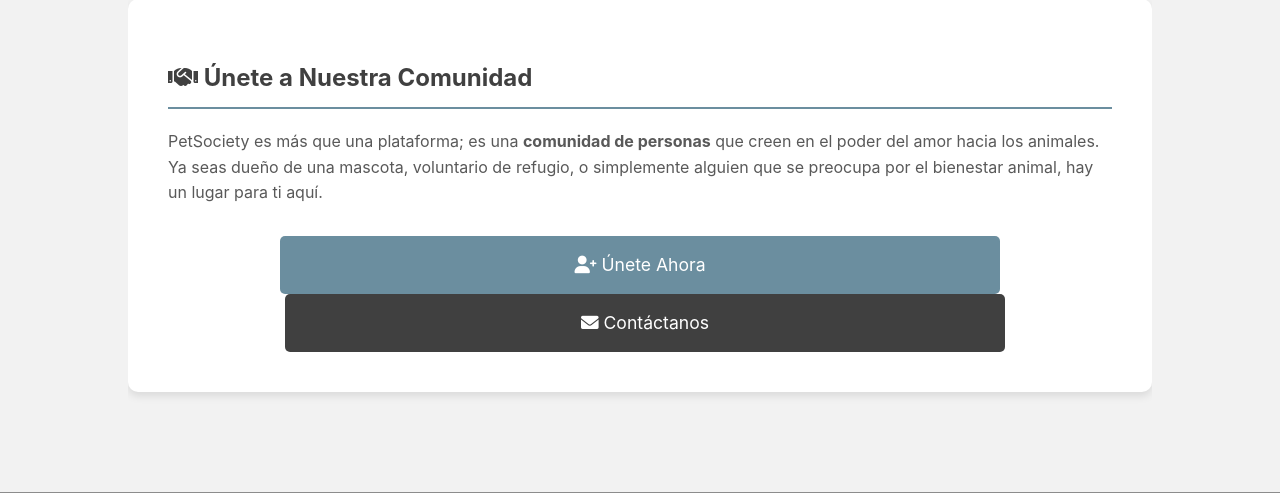
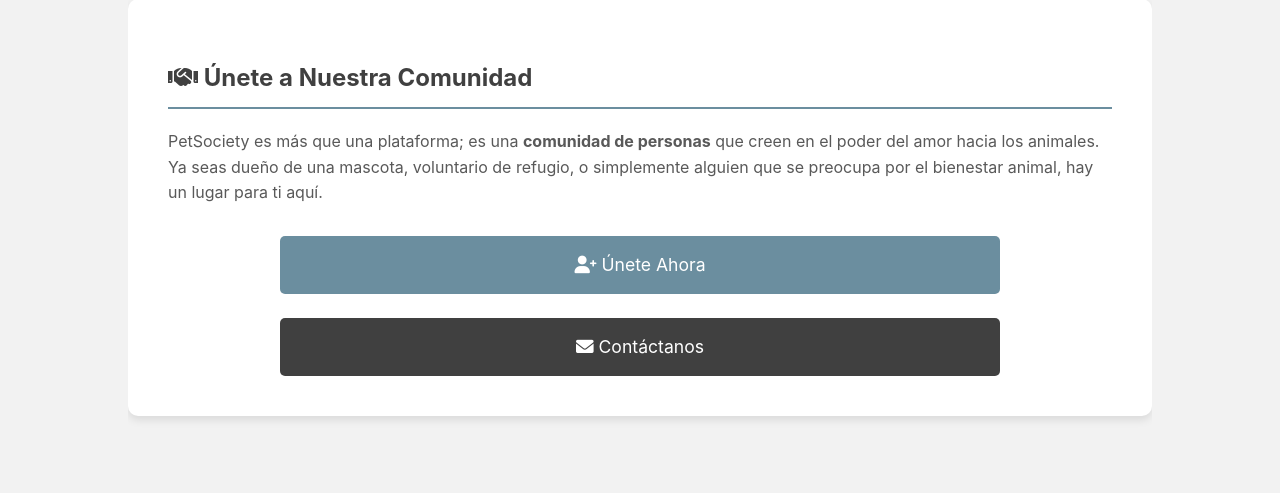
Before and after one commit to aZulSandiaIV/PetSociety, a PHP site: page /PetSociety/sobre_nosotros.php in a window 1280 px wide. Shown: the part 1478-1971 px from the top of the page. Run offline with PHP 8.4, Linux system fonts and the light colour scheme.

Commit message:
margen sn

```diff
--- a/sobre_nosotros.php
+++ b/sobre_nosotros.php
@@ -138,7 +138,7 @@ session_start();
                         <i class="fas fa-user-plus"></i> Únete Ahora
                     </a>
                 <?php endif; ?>
-                <a href="contacto.php" class="btn" style="background-color: #404040; padding: 15px 30px; font-size: 1.1rem; margin-left: 10px;">
+                <a href="contacto.php" class="btn" style="background-color: #404040; padding: 15px 30px; font-size: 1.1rem; margin-top: 1.5rem;">
                     <i class="fas fa-envelope"></i> Contáctanos
                 </a>
             </div>
```
